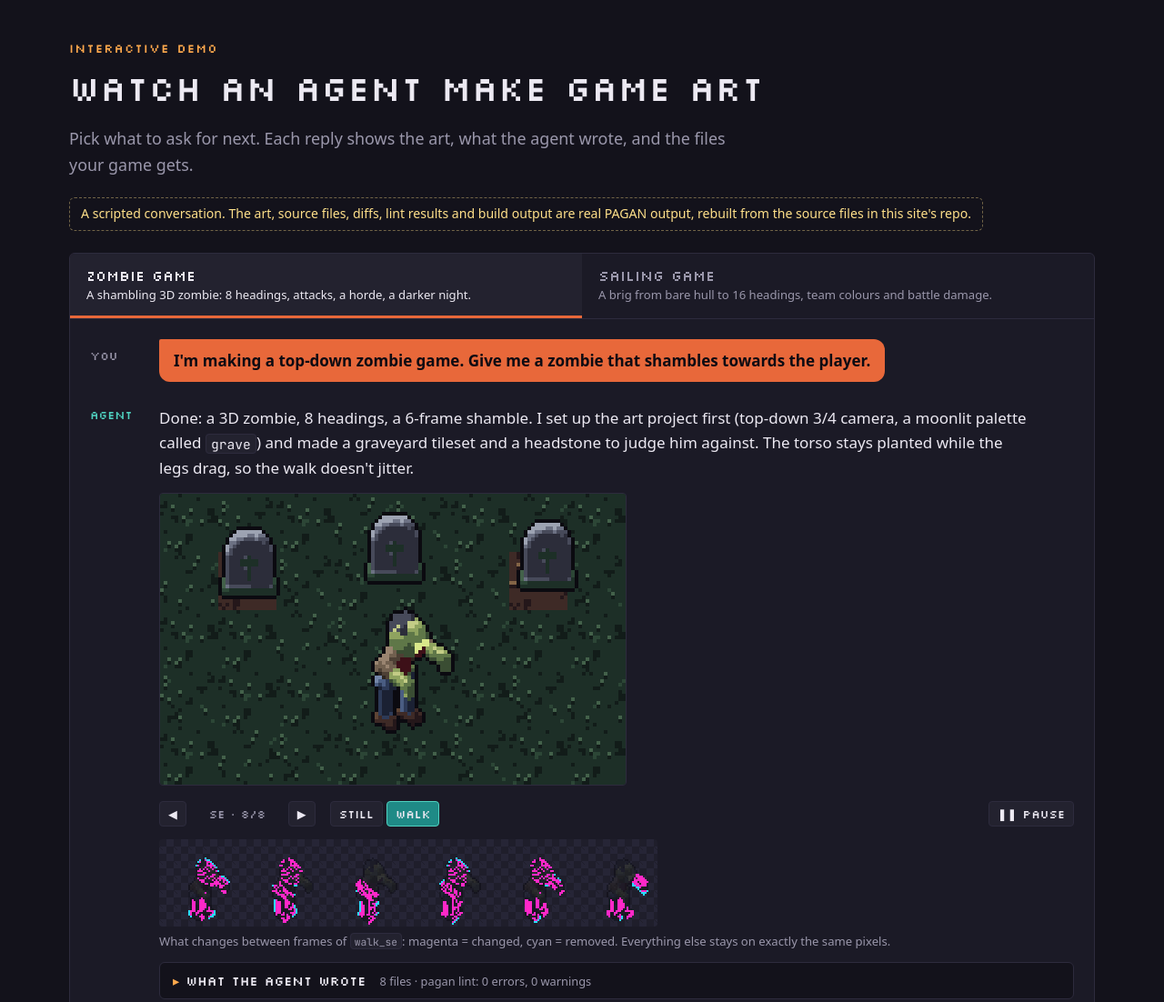
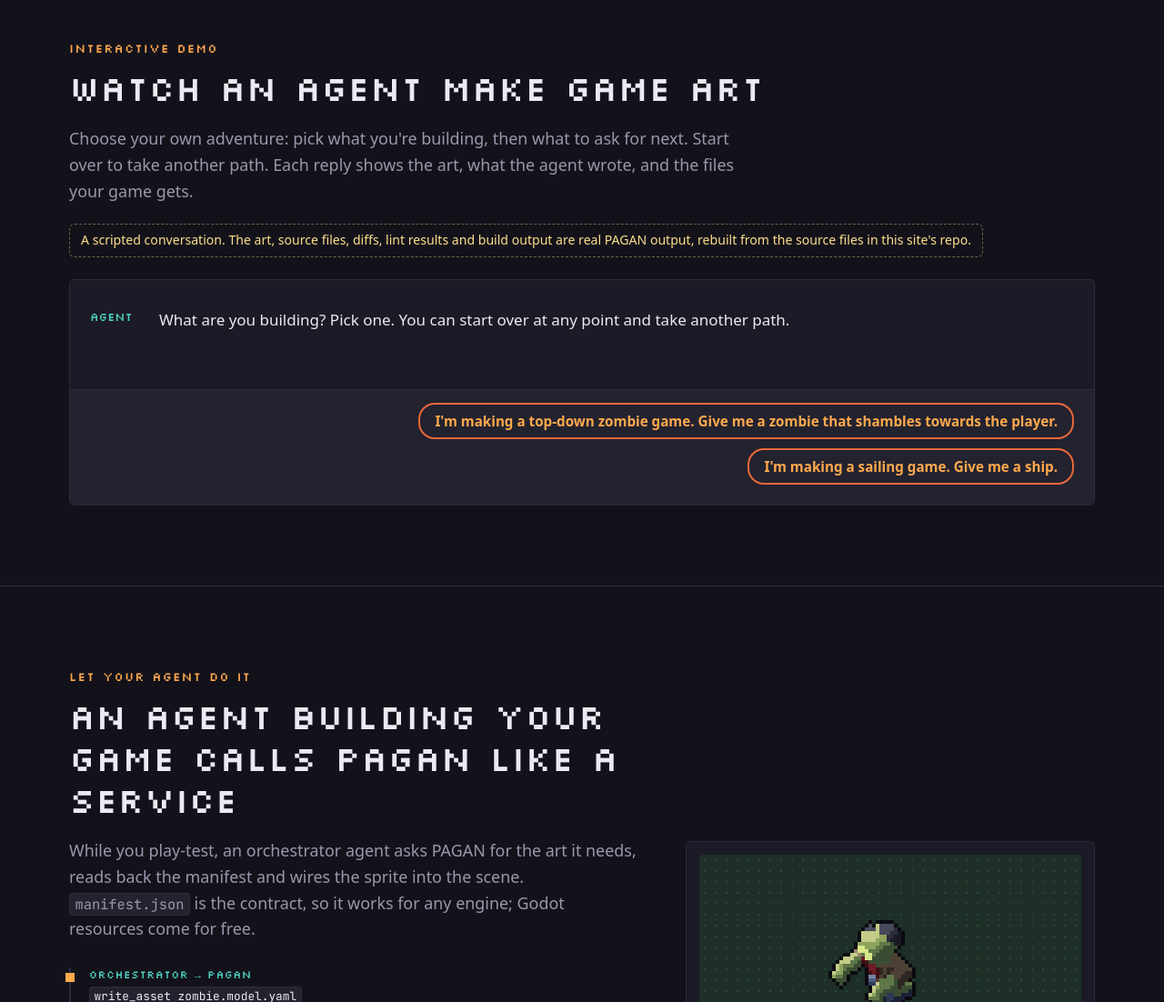
Before and after one commit to lukasgolino/pagan-website, an Astro site: page / in a window 1280 px wide. Shown: the part 1414-2516 px from the top of the page at 91% size. Built offline with nearby package versions, Linux system fonts and the light colour scheme; Astro itself is replaced by a stand-in of ours.

Commit message:
Demo: choose your own adventure instead of scenario tabs
The demo opens with the agent asking what you're building; each scenario's opening line is a reply
to pick. Start over is always available and returns to that choice. The first turns prefetch when
the demo scrolls near.

```diff
--- a/src/components/Demo.astro
+++ b/src/components/Demo.astro
@@ -9,7 +9,8 @@ const indices = scenarios().map((s) => readJson(`public/demo/${s.id}/index.json`
     <span class="eyebrow">Interactive demo</span>
     <h2>Watch an agent make game art</h2>
     <p class="lede">
-      Pick what to ask for next. Each reply shows the art, what the agent wrote, and the files your game
+      Choose your own adventure: pick what you're building, then what to ask for next. Start over to take another path.
+      Each reply shows the art, what the agent wrote, and the files your game
       gets.
     </p>
     <p class="honest">
@@ -17,16 +18,6 @@ const indices = scenarios().map((s) => readJson(`public/demo/${s.id}/index.json`
       output, rebuilt from the source files in this site's repo.
     </p>
     <div class="demo panel" id="demo-root" data-indices={JSON.stringify(indices)}>
-      <div class="tabs" role="tablist" aria-label="Scenario">
-        {
-          indices.map((s, i) => (
-            <button type="button" role="tab" data-id={s.id} aria-selected={i === 0 ? "true" : "false"}>
-              {s.title}
-              <small>{s.pitch}</small>
-            </button>
-          ))
-        }
-      </div>
       <div class="log" aria-live="polite"></div>
       <div class="choices" aria-label="Your reply"></div>
     </div>
@@ -52,37 +43,12 @@ const indices = scenarios().map((s) => readJson(`public/demo/${s.id}/index.json`
     padding: 0;
     overflow: hidden;
   }
-  .demo .tabs {
-    display: grid;
-    grid-template-columns: repeat(auto-fit, minmax(220px, 1fr));
-    border-bottom: 1px solid var(--line);
-  }
-  .demo .tabs button {
-    text-align: left;
-    background: transparent;
-    border: 0;
-    border-bottom: 3px solid transparent;
-    color: var(--muted);
-    padding: 14px 18px;
-    font: 1rem var(--font-pixel);
-    cursor: pointer;
-  }
-  .demo .tabs button small {
-    display: block;
-    font: 0.82rem var(--font-body);
-    margin-top: 2px;
-  }
-  .demo .tabs button[aria-selected="true"] {
-    color: var(--text);
-    border-bottom-color: var(--ember);
-    background: var(--panel-2);
-  }
   .demo .log {
     padding: 22px 22px 6px;
     display: flex;
     flex-direction: column;
     gap: 18px;
-    min-height: 320px;
+    min-height: 120px;
   }
   .msg {
     display: grid;
@@ -346,6 +312,15 @@ const indices = scenarios().map((s) => readJson(`public/demo/${s.id}/index.json`
     background: var(--ember);
     color: var(--ink);
   }
+  .choice.restart {
+    margin-right: auto;
+    border-color: var(--line);
+    color: var(--muted);
+  }
+  .choice.restart:hover {
+    background: var(--panel);
+    color: var(--text);
+  }
   .typing {
     color: var(--muted);
     font-size: 0.9rem;
--- a/src/scripts/demo.ts
+++ b/src/scripts/demo.ts
@@ -446,8 +446,7 @@ export function mountDemo(root: HTMLElement): void {
   const indices: Index[] = JSON.parse(root.dataset.indices!);
   const log = root.querySelector(".log") as HTMLElement;
   const choices = root.querySelector(".choices") as HTMLElement;
-  const tabs = [...root.querySelectorAll<HTMLButtonElement>(".tabs button")];
-  let index = indices[0];
+  let index: Index | null = null;
   let run = 0;
 
   const bubble = (who: "you" | "agent", html: string) => {
@@ -459,16 +458,14 @@ export function mountDemo(root: HTMLElement): void {
     return b;
   };
 
+  const restart = el("button", "choice restart", "↺ Start over");
+  restart.type = "button";
+  restart.addEventListener("click", () => pick(true));
+  const setChoices = (...nodes: Node[]) => choices.replaceChildren(...(index ? [restart] : []), ...nodes);
+
   const showChoices = (step: Step) => {
-    choices.replaceChildren();
-    const list = step.next.length
-      ? step.next.map((c) => ({ label: c.say, act: () => say(c.say, c.to, step) }))
-      : [
-          ...indices
-            .filter((i) => i.id !== index.id)
-            .map((i) => ({ label: `Try the ${i.title.toLowerCase()} →`, act: () => start(i) })),
-          { label: "Start over", act: () => start(index) },
-        ];
+    setChoices();
+    const list = step.next.map((c) => ({ label: c.say, act: () => say(c.say, c.to, step) }));
     for (const c of list) {
       const b = el("button", "choice", escapeHtml(c.label));
       b.type = "button";
@@ -477,8 +474,8 @@ export function mountDemo(root: HTMLElement): void {
     }
   };
 
-  const agentTurn = async (id: string, parent: Step | null, my: number, scroll: boolean) => {
-    choices.replaceChildren(el("span", "typing", "Agent is working…"));
+  const agentTurn = async (index: Index, id: string, parent: Step | null, my: number, scroll: boolean) => {
+    setChoices(el("span", "typing", "Agent is working…"));
     const step = await loadStep(index.id, id);
     if (my !== run) return;
     const parentStep = parent && index.steps[id].parents.includes(parent.id) ? parent : null;
@@ -493,33 +490,37 @@ export function mountDemo(root: HTMLElement): void {
 
   const say = (text: string, to: string, from: Step) => {
     bubble("you", escapeHtml(text));
-    void agentTurn(to, from, run, true);
+    void agentTurn(index!, to, from, run, true);
   };
 
-  const start = (i: Index, scroll = true) => {
+  const start = (i: Index) => {
     index = i;
     run++;
-    tabs.forEach((t) => t.setAttribute("aria-selected", String(t.dataset.id === i.id)));
     log.replaceChildren();
     bubble("you", escapeHtml(i.steps[i.start].user));
-    void agentTurn(i.start, null, run, scroll);
+    void agentTurn(i, i.start, null, run, true);
   };
 
-  tabs.forEach((t) =>
-    t.addEventListener("click", () => {
-      const i = indices.find((x) => x.id === t.dataset.id);
-      if (i) start(i);
-    }),
-  );
+  // the opening: one speech bubble per scenario; "Start over" comes back here
+  const pick = (scroll = false) => {
+    index = null;
+    run++;
+    log.replaceChildren();
+    bubble("agent", "<p>What are you building? Pick one. You can start over at any point and take another path.</p>");
+    setChoices(
+      ...indices.map((i) => {
+        const b = el("button", "choice", escapeHtml(i.steps[i.start].user));
+        b.type = "button";
+        b.addEventListener("click", () => start(i));
+        return b;
+      }),
+    );
+    if (scroll) root.scrollIntoView({ behavior: reducedMotion() ? "auto" : "smooth", block: "start" });
+  };
+  pick();
 
-  // build the first turn once the demo scrolls near, so the page loads light
-  let started = false;
-  const kick = () => {
-    if (!started) {
-      started = true;
-      start(index, false);
-    }
-  };
+  // fetch the first turns once the demo scrolls near, so the page loads light
+  const kick = () => indices.forEach((i) => void loadStep(i.id, i.start).catch(() => {}));
   if ("IntersectionObserver" in window) {
     const io = new IntersectionObserver(
       (es) => {
```
